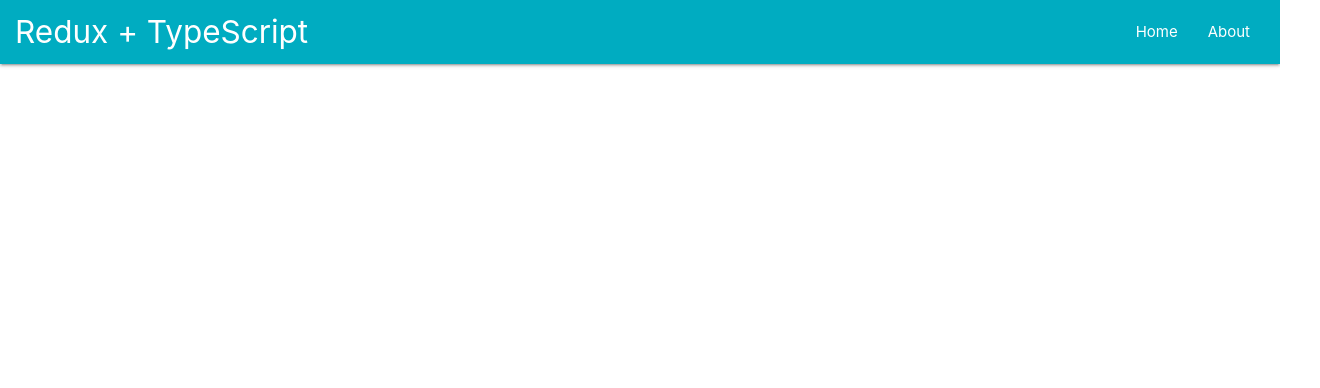
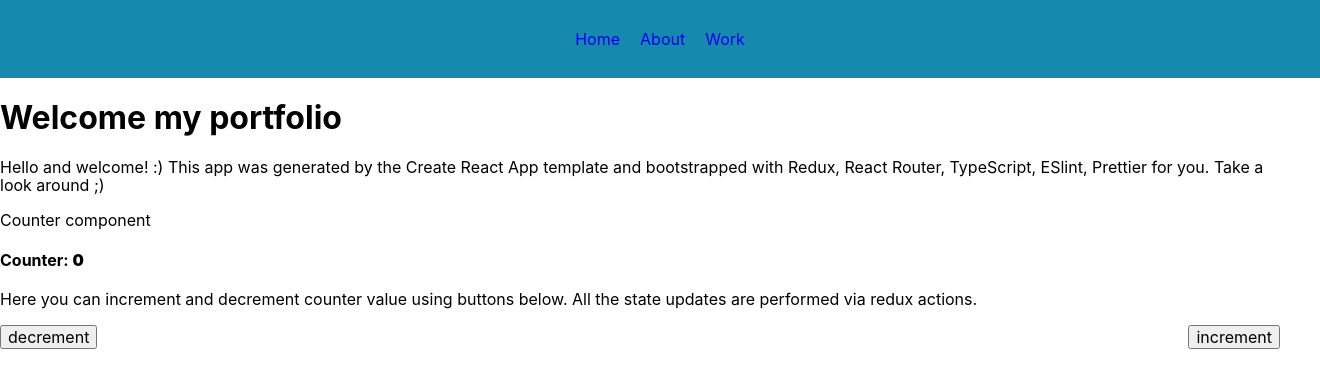
Before and after one commit to t1123425/my-portfolio, a React (Create React App) app: page / in a window 1280 px wide. Shown: the top 388 px of the page, 1320 px wide, since content can reach past the window. Built offline with nearby package versions, Linux system fonts and the light colour scheme.

Commit message:
update navbar styled-component & fix layout

```diff
--- a/public/index.html
+++ b/public/index.html
@@ -16,10 +16,10 @@
     -->
     <link rel="manifest" href="%PUBLIC_URL%/manifest.json" />
     <!--Import materialize.css-->
-    <link
+    <!-- <link
       rel="stylesheet"
       href="https://cdnjs.cloudflare.com/ajax/libs/materialize/1.0.0/css/materialize.min.css"
-    />
+    /> -->
     <!--Import Google Icon Font-->
     <link
       href="https://fonts.googleapis.com/icon?family=Material+Icons"
--- a/src/App.tsx
+++ b/src/App.tsx
@@ -3,7 +3,8 @@
 
 import { Navbar } from './components/Navbar'
 import { About } from './pages/About'
-import { Home } from './pages/Home'
+import Home from './pages/Home'
+import Work from './pages/Work'
 
 const App: React.FC = () => {
   return (
@@ -13,6 +14,7 @@
         <Switch>
           <Route path="/" component={Home} exact />
           <Route path="/about" component={About} />
+          <Route path="/work" component={Work} />
         </Switch>
       </div>
     </BrowserRouter>
--- a/src/components/Navbar.tsx
+++ /dev/null
@@ -1,20 +0,0 @@
-import React from 'react'
-import { NavLink } from 'react-router-dom'
-
-export const Navbar: React.FC = () => (
-  <nav>
-    <div className="nav-wrapper cyan darken-1 px1">
-      <NavLink to="/" className="brand-logo">
-        Redux + TypeScript
-      </NavLink>
-      <ul className="right hide-on-med-and-down">
-        <li cy-data="home-nav-link">
-          <NavLink to="/">Home</NavLink>
-        </li>
-        <li>
-          <NavLink to="/about">About</NavLink>
-        </li>
-      </ul>
-    </div>
-  </nav>
-)
--- /dev/null
+++ b/src/components/Navbar/index.tsx
@@ -0,0 +1,26 @@
+import React from 'react'
+import { NavLink } from 'react-router-dom'
+import { NavbarWrap } from './style'
+
+export const Navbar: React.FC = () => (
+  // <nav>
+  //   <div className="nav-wrapper cyan darken-1 px1">
+  //     <NavLink to="/" className="brand-logo">
+  //       Redux + TypeScript
+  //     </NavLink>
+  //     <ul className="right hide-on-med-and-down">
+  //       <li cy-data="home-nav-link">
+  //         <NavLink to="/">Home</NavLink>
+  //       </li>
+  //       <li>
+  //         <NavLink to="/about">About</NavLink>
+  //       </li>
+  //     </ul>
+  //   </div>
+  // </nav>
+  <NavbarWrap>
+    <NavLink to="/">Home</NavLink>
+    <NavLink to="/about">About</NavLink>
+    <NavLink to="/work">Work</NavLink>
+  </NavbarWrap>
+)
--- /dev/null
+++ b/src/components/Navbar/style.tsx
@@ -0,0 +1,19 @@
+import styled from 'styled-components';
+
+interface Props{
+    bgColor?:string
+}
+export const NavbarWrap = styled.nav<Props>`
+    display: flex;
+    align-items: center;
+    justify-content: center;
+    padding: 20px;
+    width: 100%;
+    color:#fff;
+    background-color: ${props => props.bgColor?props.bgColor:'#168AAD'};
+    a{
+        display: block;
+        margin:10px;
+        text-decoration: none;
+    }
+`
--- /dev/null
+++ b/src/styled.d.ts
@@ -0,0 +1,2 @@
+// import original module declarations
+import 'styled-components';
```
